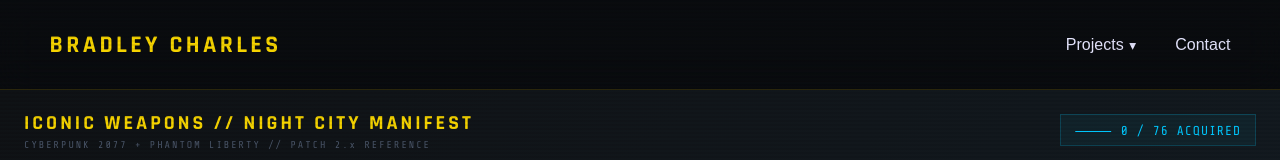
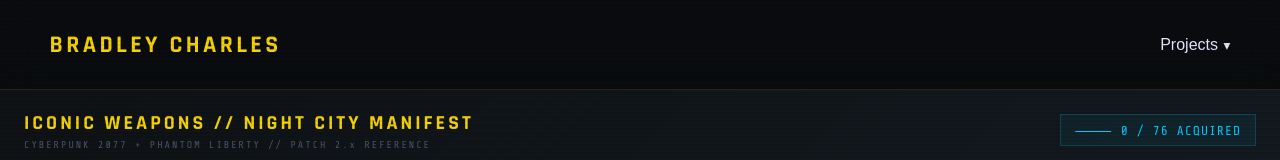
Before and after one commit to BradleyCharles/ProjectBradley, a Next.js app: page /cp2077 in a window 1280 px wide. Shown: the top 160 px of the page. Built offline with nearby package versions, Linux system fonts and the light colour scheme.

Commit message:
Conditionally render Contact link in Navbar for home page

```diff
--- a/src/Components/Navbar.tsx
+++ b/src/Components/Navbar.tsx
@@ -108,9 +108,11 @@
               </li>
             </ul>
           </li>
-          <li>
-            <Link href="#contact">Contact</Link>
-          </li>
+          {isHome && (
+            <li>
+              <Link href="#contact">Contact</Link>
+            </li>
+          )}
         </ul>
 
       </div>
```
